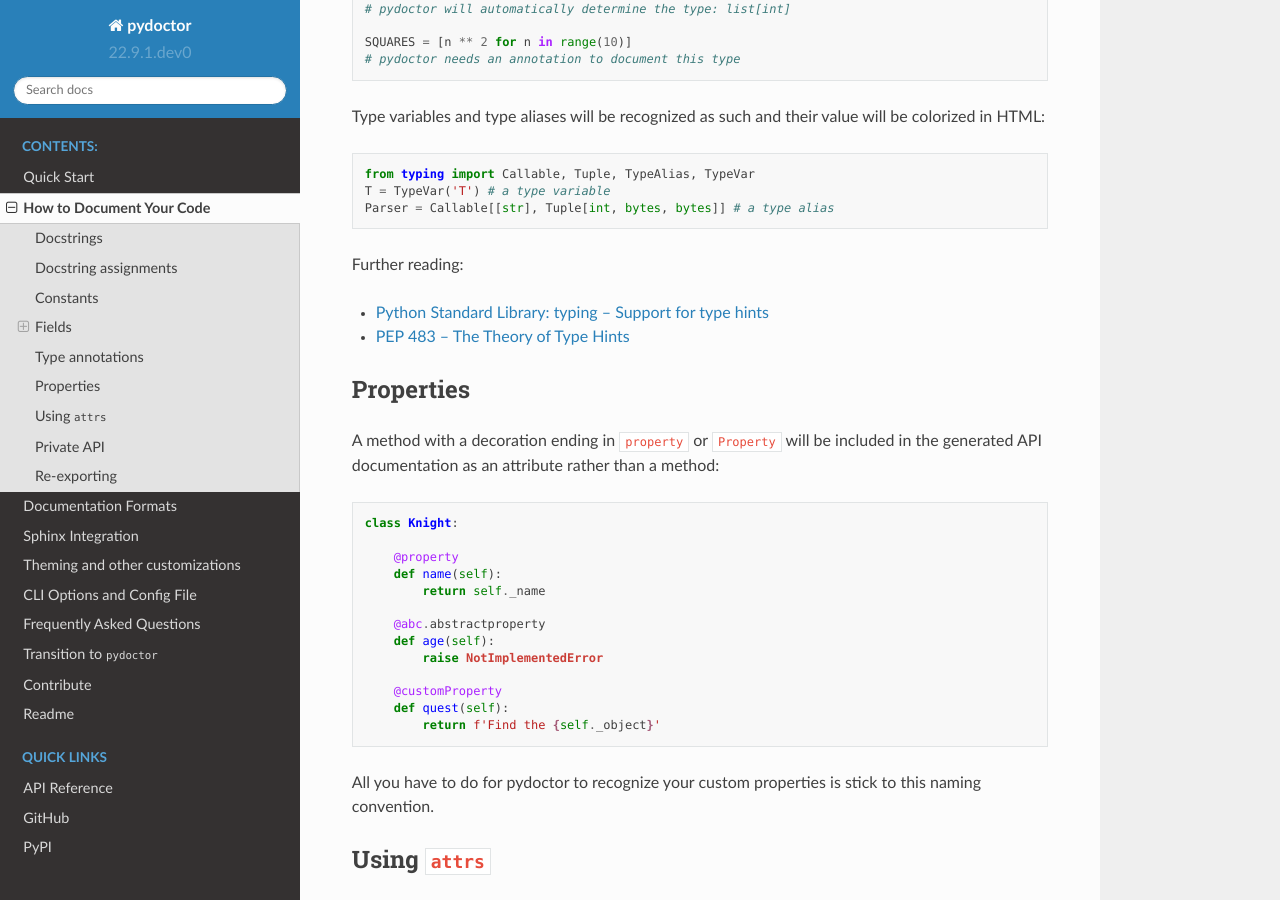
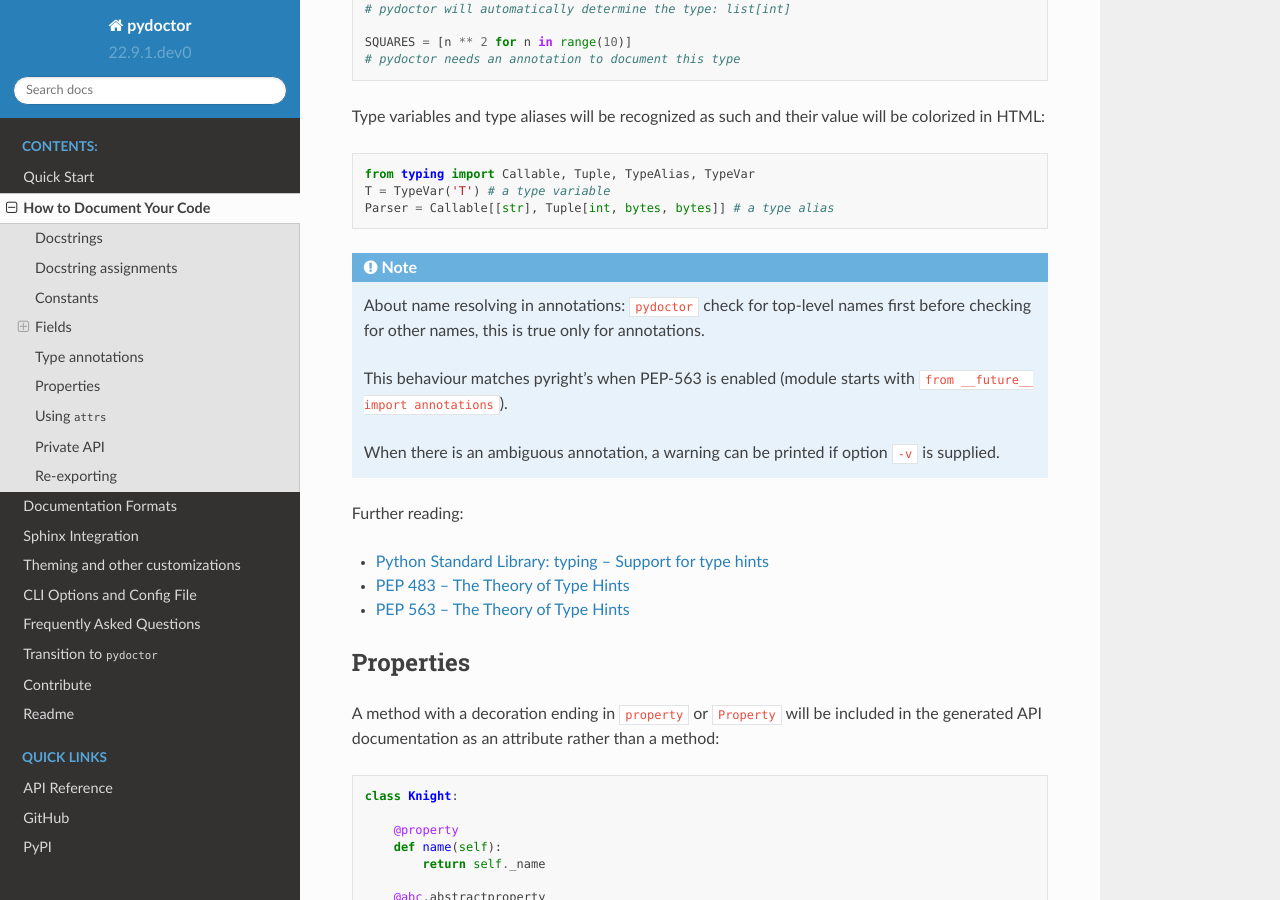
Before and after one commit to twisted/pydoctor, a Sphinx documentation site: the page built from docs/source/codedoc.rst, in a window 1280 px wide and 900 px high, scrolled down 5583 px. Built offline with Sphinx 7.4.7 and the Read the Docs theme 2.0.0, drawn with Linux system fonts in a browser that asks for light colours.

Commit message:
Add a note about annotation resolving.

```diff
--- a/docs/source/codedoc.rst
+++ b/docs/source/codedoc.rst
@@ -217,11 +217,20 @@
     T = TypeVar('T') # a type variable
     Parser = Callable[[str], Tuple[int, bytes, bytes]] # a type alias
 
+.. note:: About name resolving in annotations:
+    ``pydoctor`` check for top-level names first before checking for other names,
+    this is true only for annotations.
+
+    This behaviour matches pyright's when PEP-563 is enabled
+    (module starts with ``from __future__ import annotations``).
+
+    When there is an ambiguous annotation, a warning can be printed if option ``-v`` is supplied.
+
 Further reading:
 
 - `Python Standard Library: typing -- Support for type hints <https://docs.python.org/3/library/typing.html>`_
 - `PEP 483 -- The Theory of Type Hints <https://www.python.org/dev/peps/pep-0483/>`_
-
+- `PEP 563 -- The Theory of Type Hints <https://www.python.org/dev/peps/pep-0563/>`_
 
 Properties
 ----------
```
